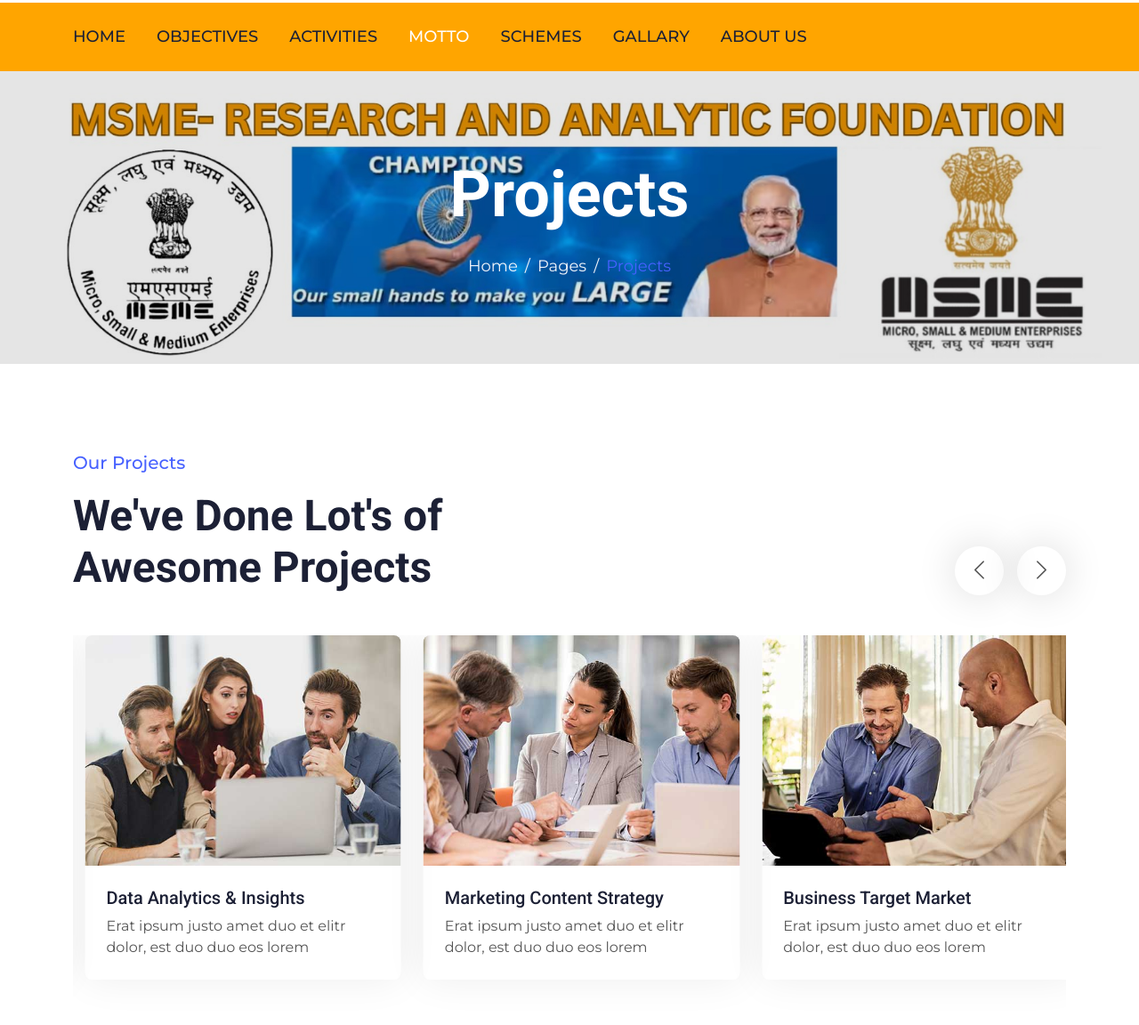
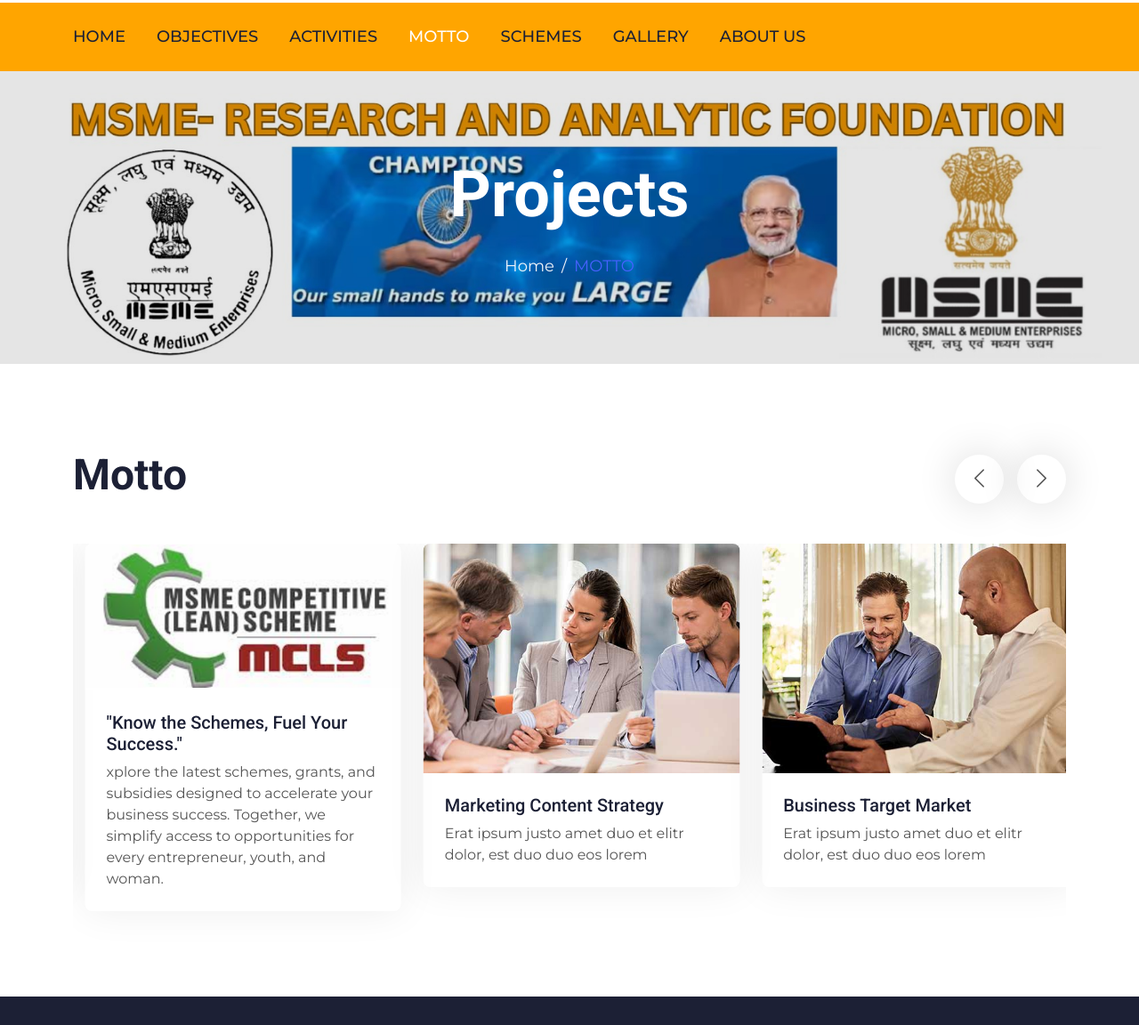
Before and after one commit to Cryptotion/temp, a plain HTML site: page motto.html in a window 1280 px wide. Shown: the part 173-1325 px from the top of the page at 89% size. Drawn offline with nearby package versions, Linux system fonts and the light colour scheme.

Commit message:
motto update

```diff
--- a/motto.html
+++ b/motto.html
@@ -81,7 +81,7 @@
                         <a href="activities.html" class="nav-item nav-link">ACTIVITIES</a>
                         <a href="motto.html" class="nav-item nav-link active">MOTTO</a>
                         <a href="404.html" class="nav-item nav-link">SCHEMES</a>
-                        <a href="contact.html" class="nav-item nav-link">GALLARY</a>
+                        <a href="contact.html" class="nav-item nav-link">GALLERY</a>
                         <a href="about.html" class="nav-item nav-link">ABOUT US</a>
                     </div>
                 </div>
@@ -98,8 +98,8 @@
             <nav aria-label="breadcrumb animated slideInDown">
                 <ol class="breadcrumb justify-content-center mb-0">
                     <li class="breadcrumb-item"><a href="#">Home</a></li>
-                    <li class="breadcrumb-item"><a href="#">Pages</a></li>
-                    <li class="breadcrumb-item text-primary" aria-current="page">Projects</li>
+                    <!-- <li class="breadcrumb-item"><a href="#">Pages</a></li> -->
+                    <li class="breadcrumb-item text-primary" aria-current="page">MOTTO</li>
                 </ol>
             </nav>
         </div>
@@ -112,23 +112,23 @@
         <div class="container">
             <div class="text-center text-md-start pb-5 pb-md-0 wow fadeInUp" data-wow-delay="0.1s"
                 style="max-width: 500px;">
-                <p class="fs-5 fw-medium text-primary">Our Projects</p>
-                <h1 class="display-5 mb-5">We've Done Lot's of Awesome Projects</h1>
+                <!-- <p class="fs-5 fw-medium text-primary">Our Projects</p> -->
+                <h1 class="display-5 mb-5">Motto</h1>
             </div>
             <div class="owl-carousel project-carousel wow fadeInUp" data-wow-delay="0.1s">
                 <div class="project-item mb-5">
                     <div class="position-relative">
-                        <img class="img-fluid" src="img/project-1.jpg" alt="">
+                        <img class="img-fluid" src="img/mcls.png" alt="">
                         <div class="project-overlay">
-                            <a class="btn btn-lg-square btn-light rounded-circle m-1" href="img/project-1.jpg"
+                            <a class="btn btn-lg-square btn-light rounded-circle m-1" href="img/mcls.png"
                                 data-lightbox="project"><i class="fa fa-eye"></i></a>
                             <a class="btn btn-lg-square btn-light rounded-circle m-1" href=""><i
                                     class="fa fa-link"></i></a>
                         </div>
                     </div>
                     <div class="p-4">
-                        <a class="d-block h5" href="">Data Analytics & Insights</a>
-                        <span>Erat ipsum justo amet duo et elitr dolor, est duo duo eos lorem</span>
+                        <a class="d-block h5" href="">"Know the Schemes, Fuel Your Success."</a>
+                        <span>xplore the latest schemes, grants, and subsidies designed to accelerate your business success. Together, we simplify access to opportunities for every entrepreneur, youth, and woman.</span>
                     </div>
                 </div>
                 <div class="project-item mb-5">
```
Also changed, not shown: digital-marketing-html-template.jpg (deleted), img/mcls.png (added), img/teamwork.png (added), img/value.png (added), img/values.png (added), img/vision.png, img/vision1.png (added).
